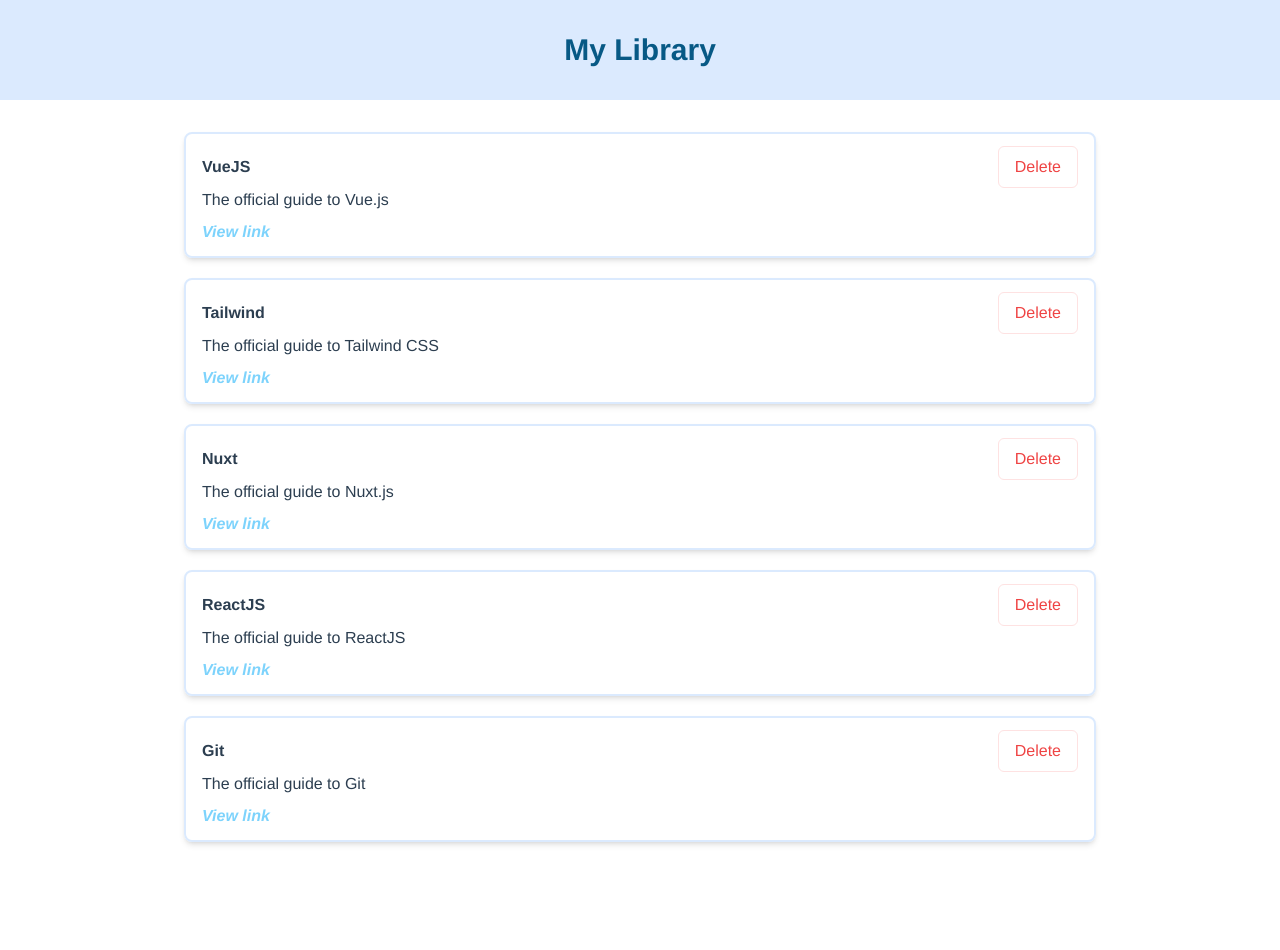
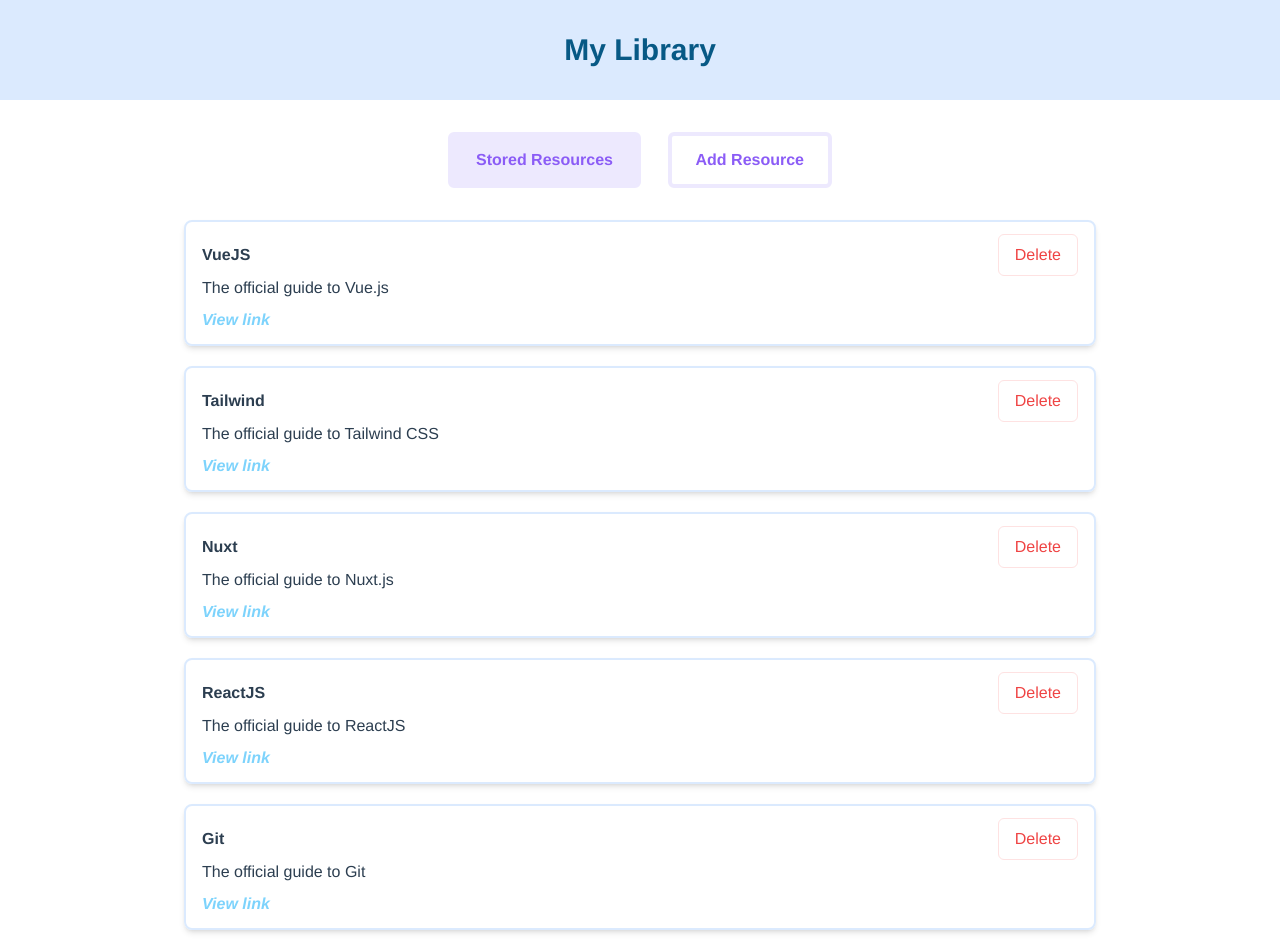
Before and after one commit to emilydaykin/dev-res, a Vue app: page / in a window 1280 px wide. Before the commit the page ends 862 px from the top, so only its background shows below. Built offline with nearby package versions, Linux system fonts and the light colour scheme.

Commit message:
'provide-inject' used to instead of props to pass resources, moved storedResources to theResources, updated UI component styling, and new addResources component created

```diff
--- a/src/App.vue
+++ b/src/App.vue
@@ -1,56 +1,21 @@
 <template>
   <div>
     <the-header title="My Library"></the-header>
-    <stored-resources :resources="storedResources"></stored-resources>
+    <the-resources></the-resources>
   </div>
 </template>
 
 <script>
-  import StoredResources from './components/dev-resources/StoredResources.vue';
   import TheHeader from './components/layouts/TheHeader.vue';
+  import TheResources from './components/dev-resources/TheResources.vue';
 
   export default {
     name: 'App',
     components: {
-      StoredResources,
       TheHeader,
+      TheResources
     },
-    data() {
-      return {
-        storedResources: [
-          {
-            id: 1,
-            title: 'VueJS',
-            description: 'The official guide to Vue.js',
-            link: 'https://vuejs.org',
-          },
-          {
-            id: 2,
-            title: 'Tailwind',
-            description: 'The official guide to Tailwind CSS',
-            link: 'https://tailwindcss.com/',
-          },
-          {
-            id: 3,
-            title: 'Nuxt',
-            description: 'The official guide to Nuxt.js',
-            link: 'https://nuxtjs.org/',
-          },
-          {
-            id: 4,
-            title: 'ReactJS',
-            description: 'The official guide to ReactJS',
-            link: 'https://react.dev/',
-          },
-          {
-            id: 5,
-            title: 'Git',
-            description: 'The official guide to Git',
-            link: 'https://git-scm.com/',
-          },
-        ],
-      };
-    },
+
   };
 </script>
 
--- a/src/components/UI/BaseButton.vue
+++ b/src/components/UI/BaseButton.vue
@@ -1,5 +1,5 @@
 <template>
-  <button :type="type" class="border py-2 px-4 rounded-md border-red-100 text-red-500 hover:bg-red-100 transition" :class="additionalStyling">
+  <button :type="type" class="border py-2 px-4 rounded-md transition" :class="additionalStyling">
     <slot></slot>
   </button>
 </template>
--- a/src/components/UI/BaseCard.vue
+++ b/src/components/UI/BaseCard.vue
@@ -1,5 +1,5 @@
 <template>
-  <div>
+  <div class="border-2 border-blue-100 mx-6 my-5 px-4 py-3 rounded-lg shadow-md">
     <slot></slot>
   </div>
 </template>
--- /dev/null
+++ b/src/components/dev-resources/AddResource.vue
@@ -0,0 +1,3 @@
+<template>
+  <h2>Add Resource</h2>
+</template>
--- a/src/components/dev-resources/DevResources.vue
+++ b/src/components/dev-resources/DevResources.vue
@@ -1,9 +1,9 @@
 <template>
-  <li class="border-2 border-blue-100 mx-6 my-5 px-4 py-3 rounded-lg shadow-md">
+  <li>
     <base-card>
       <header class="flex items-center justify-between">
         <h3 class="font-bold">{{ title }}</h3>
-        <base-button>Delete</base-button>
+        <base-button additionalStyling="border-red-100 text-red-500 hover:bg-red-100">Delete</base-button>
       </header>
       <p>{{ description }}</p>
       <nav class="mt-2">
--- a/src/components/dev-resources/StoredResources.vue
+++ b/src/components/dev-resources/StoredResources.vue
@@ -14,7 +14,7 @@
   import DevResources from './DevResources.vue';
 
   export default {
-    props: ['resources'],
+    inject: ['resources'], // inject them instead of passing them as props
     components: {
       DevResources,
     },
--- /dev/null
+++ b/src/components/dev-resources/TheResources.vue
@@ -0,0 +1,77 @@
+<!-- main entry point of our resources area -->
+<template>
+  <div class="flex justify-between w-96 mx-auto mb-8">
+    <base-button @click="setSelectedTab('stored-resources')" :additionalStyling="storedResButtonMode">Stored Resources</base-button>
+    <base-button @click="setSelectedTab('add-resource')" :additionalStyling="addResButtonMode">Add Resource</base-button>
+  </div>
+  <component :is="selectedTab"></component>
+</template>
+
+<script>
+import AddResource from "./AddResource.vue";
+import StoredResources from "./StoredResources.vue";
+
+export default {
+  components: {
+    AddResource,
+    StoredResources
+  },
+  data() {
+    return {
+      selectedTab: 'stored-resources',
+      buttonStyling: 'font-bold py-3 px-6 border-4 border-violet-100 text-violet-500 hover:bg-violet-100',
+      storedResources: [
+        {
+          id: 1,
+          title: 'VueJS',
+          description: 'The official guide to Vue.js',
+          link: 'https://vuejs.org',
+        },
+        {
+          id: 2,
+          title: 'Tailwind',
+          description: 'The official guide to Tailwind CSS',
+          link: 'https://tailwindcss.com/',
+        },
+        {
+          id: 3,
+          title: 'Nuxt',
+          description: 'The official guide to Nuxt.js',
+          link: 'https://nuxtjs.org/',
+        },
+        {
+          id: 4,
+          title: 'ReactJS',
+          description: 'The official guide to ReactJS',
+          link: 'https://react.dev/',
+        },
+        {
+          id: 5,
+          title: 'Git',
+          description: 'The official guide to Git',
+          link: 'https://git-scm.com/',
+        },
+      ],
+    };
+  },
+  provide() {
+    return {
+      resources: this.storedResources, // this provides the resources to all child components
+    };
+  },
+  computed: {
+    storedResButtonMode() {
+      return this.selectedTab === 'stored-resources' ? this.buttonStyling + ' bg-violet-100' : this.buttonStyling;
+    },
+    addResButtonMode() {
+      return this.selectedTab === 'add-resource' ? this.buttonStyling + ' bg-violet-100' : this.buttonStyling;
+    }
+  },
+  methods: {
+    setSelectedTab(tab) {
+      this.selectedTab = tab;
+      console.log(tab)
+    },
+  }
+}
+</script>
```
